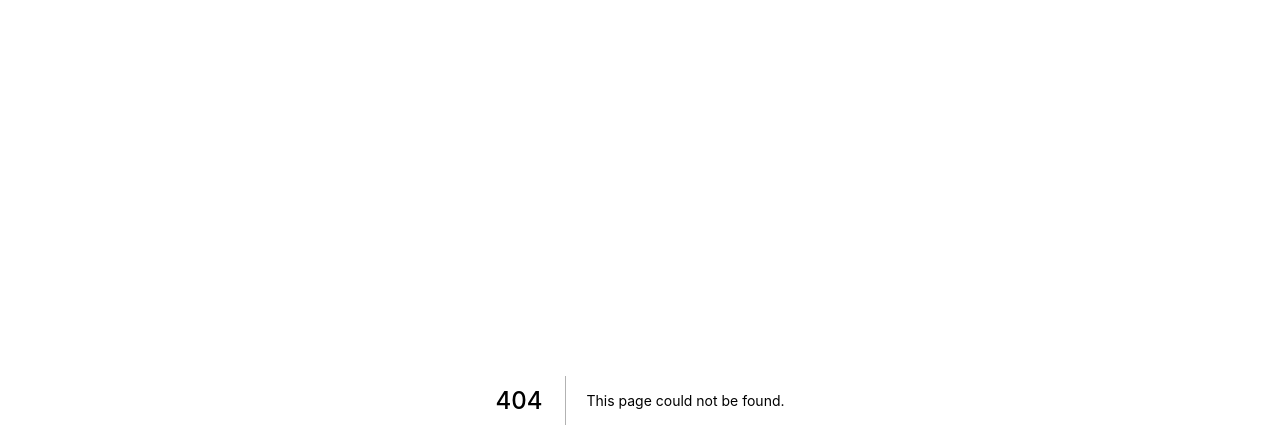
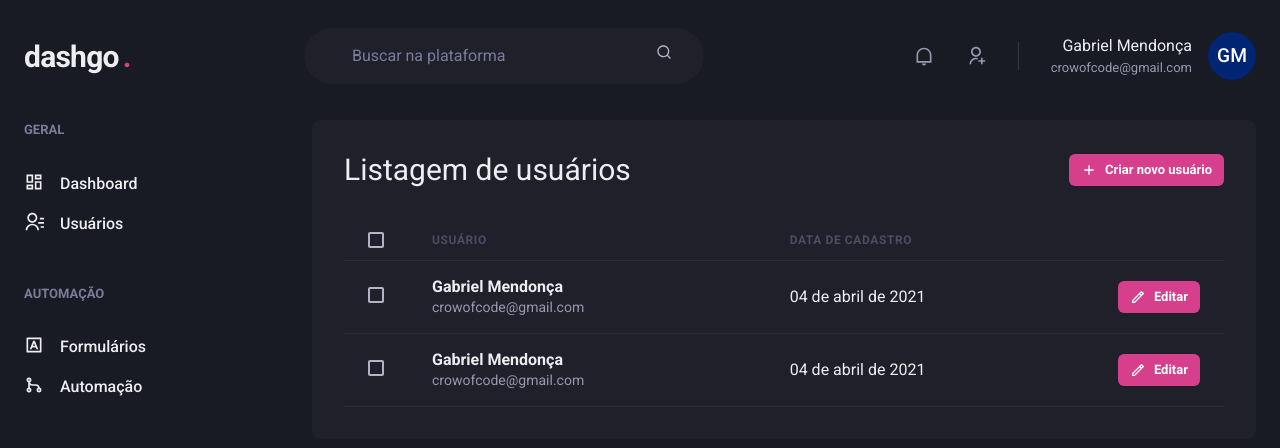
Before and after one commit to gabriel-mend/ignite-reactjs, a Next.js app in the folder dashgo/: page /users in a window 1280 px wide. Before the commit this address had no page. Shown: the top 448 px of the page. Built offline with nearby package versions, Linux system fonts and the light colour scheme.

Commit message:
Página: Lista de usuários

```diff
--- /dev/null
+++ b/dashgo/src/pages/users/index.tsx
@@ -0,0 +1,102 @@
+import { Box, Button, Checkbox, Flex, Heading, Icon, Table, Tbody, Td, Text, Th, Thead, Tr } from "@chakra-ui/react";
+import { RiAddLine, RiPencilLine } from "react-icons/ri";
+import { Header } from "../../components/Header";
+import { Sidebar } from "../../components/Sidebar";
+
+export default function UserList () {
+  return (
+    <Box>
+      <Header />
+      <Flex
+        w="100%"
+        my="6"
+        mx="auto"
+        px="6"
+        maxW={1480}
+      >
+        <Sidebar />
+
+        <Box flex="1" borderRadius={8} bgColor="gray.800" p="8">
+          <Flex mb="8" justify="space-between" align="center">
+            <Heading size="lg" fontWeight="normal">Listagem de usuários</Heading>
+
+            <Button
+              as="a"
+              size="sm"
+              fontSize="small"
+              colorScheme="pink"
+              leftIcon={<Icon as={RiAddLine} fontSize="16"/>}
+            >
+              Criar novo usuário
+            </Button>
+          </Flex>
+
+          <Table colorScheme="whiteAlpha">
+            <Thead>
+              <Tr>
+                <Th px="6" color="gray.300" w="8">
+                  <Checkbox colorScheme="pink"/>
+                </Th>
+                <Th>usuário</Th>
+                <Th>Data de cadastro</Th>
+                <Th w="8"></Th>
+              </Tr>
+            </Thead>
+            <Tbody>
+              <Tr>
+                <Td px="6">
+                  <Checkbox colorScheme="pink"/>
+                </Td>
+                <Td>
+                  <Box>
+                    <Text fontWeight="bold">Gabriel Mendonça</Text>
+                    <Text fontSize="sm" color="gray.300">crowofcode@gmail.com</Text>
+                  </Box>
+                </Td>
+                <Td>
+                  04 de abril de 2021
+                </Td>
+                <Td>
+                  <Button
+                    as="a"
+                    size="sm"
+                    fontSize="small"
+                    colorScheme="pink"
+                    leftIcon={<Icon as={RiPencilLine} fontSize="16" />}
+                  >
+                    Editar
+                  </Button>
+                </Td>
+              </Tr>
+              <Tr>
+                <Td px="6">
+                  <Checkbox colorScheme="pink"/>
+                </Td>
+                <Td>
+                  <Box>
+                    <Text fontWeight="bold">Gabriel Mendonça</Text>
+                    <Text fontSize="sm" color="gray.300">crowofcode@gmail.com</Text>
+                  </Box>
+                </Td>
+                <Td>
+                  04 de abril de 2021
+                </Td>
+                <Td>
+                  <Button
+                    as="a"
+                    size="sm"
+                    fontSize="small"
+                    colorScheme="pink"
+                    leftIcon={<Icon as={RiPencilLine} fontSize="16" />}
+                  >
+                    Editar
+                  </Button>
+                </Td>
+              </Tr>
+            </Tbody>
+          </Table>
+        </Box>
+      </Flex>
+    </Box>
+  )
+}
```
